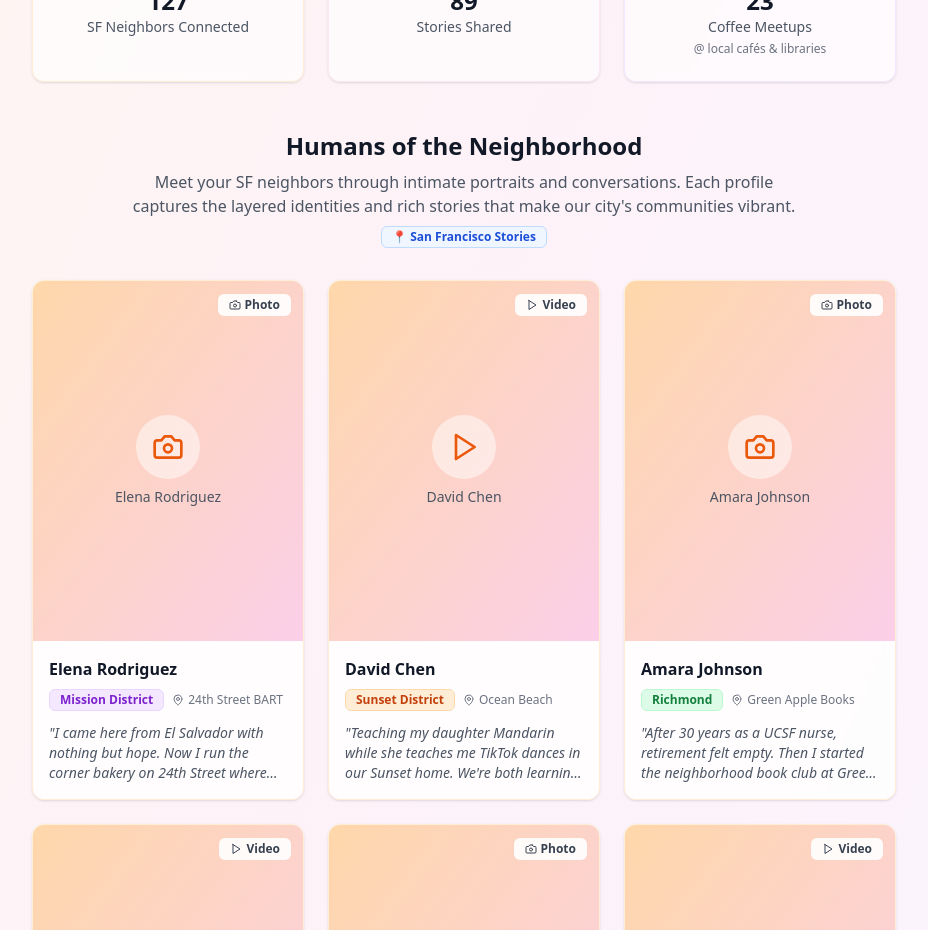
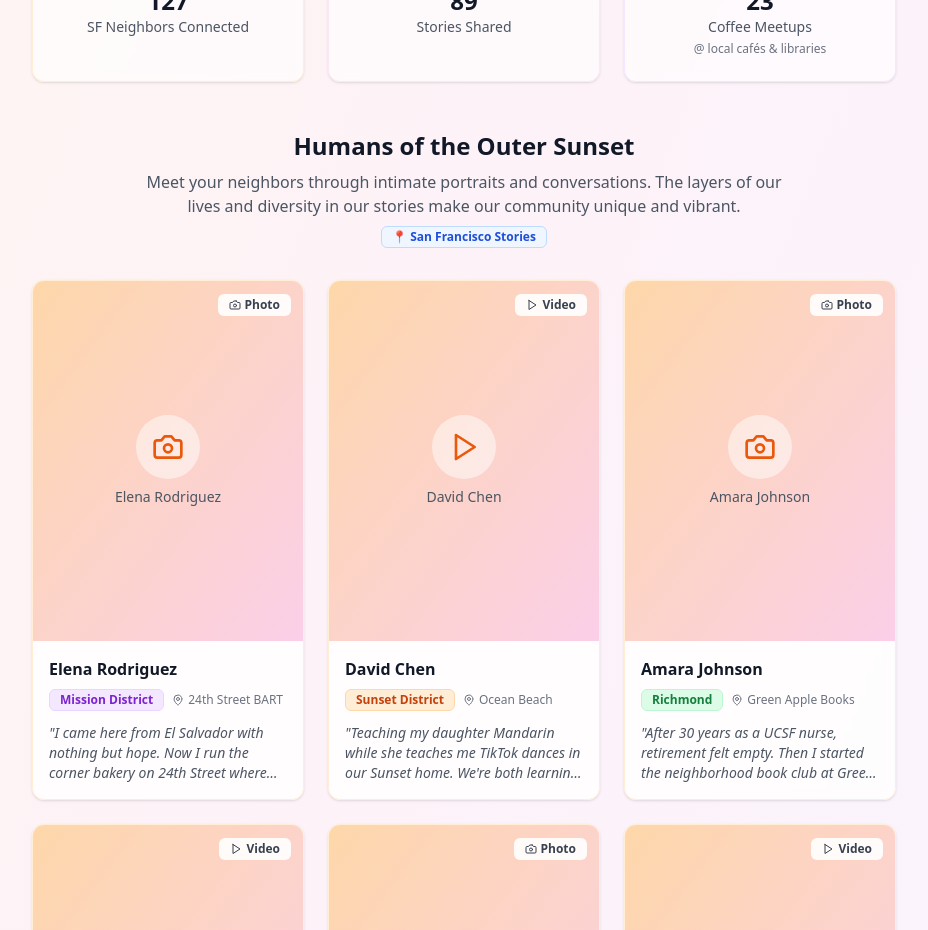
Before and after one commit to joshnesbit/neighbor-stories, a Next.js app: page / in a window 1280 px wide. Shown: the part 1300-2230 px from the top of the page, without its empty margins (176-1104 px from the left). Built offline with nearby package versions, Linux system fonts and the light colour scheme.

Commit message:
[dyad] Updated "Humans of the Neighborhood" section for Outer Sunset - wrote 1 file(s)

```diff
--- a/src/components/story-grid.tsx
+++ b/src/components/story-grid.tsx
@@ -79,11 +79,10 @@ export function StoryGrid() {
     <section className="mb-8 sm:mb-12">
       <div className="text-center mb-6 sm:mb-8">
         <h3 className="text-xl sm:text-2xl font-bold text-gray-900 mb-2">
-          Humans of the Neighborhood
+          Humans of the Outer Sunset
         </h3>
         <p className="text-sm sm:text-base text-gray-600 max-w-2xl mx-auto leading-relaxed">
-          Meet your SF neighbors through intimate portraits and conversations.
-          Each profile captures the layered identities and rich stories that make our city's communities vibrant.
+          Meet your neighbors through intimate portraits and conversations. The layers of our lives and diversity in our stories make our community unique and vibrant.
         </p>
         <Badge variant="outline" className="mt-2 bg-blue-50 text-blue-700 border-blue-200 text-xs">
           📍 San Francisco Stories
```
